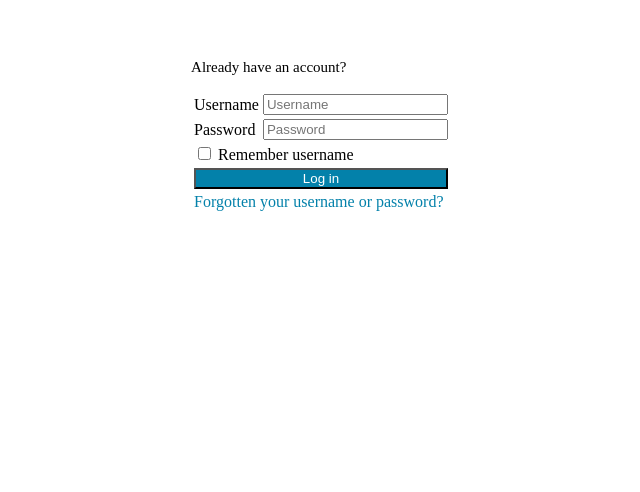
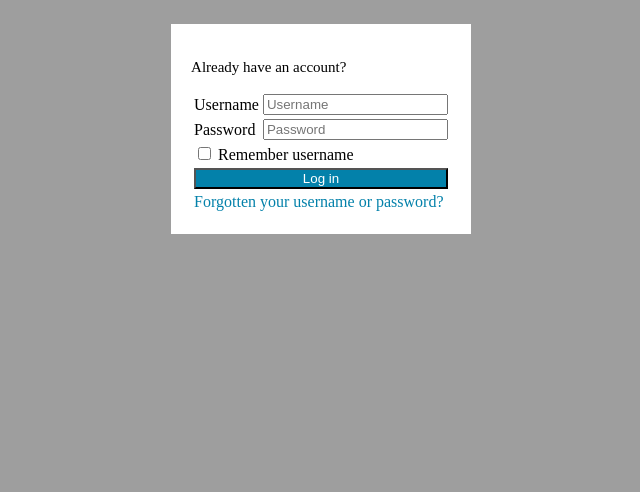
Before and after one commit to mak4x13/WEB-TECHNOLOGIES, a plain HTML site: page basic/index.html in a window 1280 px wide. Shown: the part 336-828 px from the top of the page, without its empty margins (319-959 px from the left). Drawn offline with Linux system fonts and the light colour scheme; the site is published under a folder, as on GitHub Pages, so addresses that start at the root find nothing.

Commit message:
Fix image path in index.html

```diff
--- a/basic/index.html
+++ b/basic/index.html
@@ -7,7 +7,7 @@
     <link rel="icon" href="https://sktlms.umt.edu.pk/moodle/pluginfile.php/1/core_admin/logo/0x200/1765947176/umt%20logo%202020.png" type="image/png">
 </head>
 
-<body style="height:100vh; background: url('/images/Screenshot%202026-03-17%20152135.png') no-repeat center/cover;">
+<body style="height:100vh; background: url('../images/Screenshot%202026-03-17%20152135.png') no-repeat center/cover;">
         <img src="https://sktlms.umt.edu.pk/moodle/pluginfile.php/1/core_admin/logo/0x200/1765947176/umt%20logo%202020.png" alt="UMT Logo" style="display:block; margin:20px auto;">
 
         <center>
```
